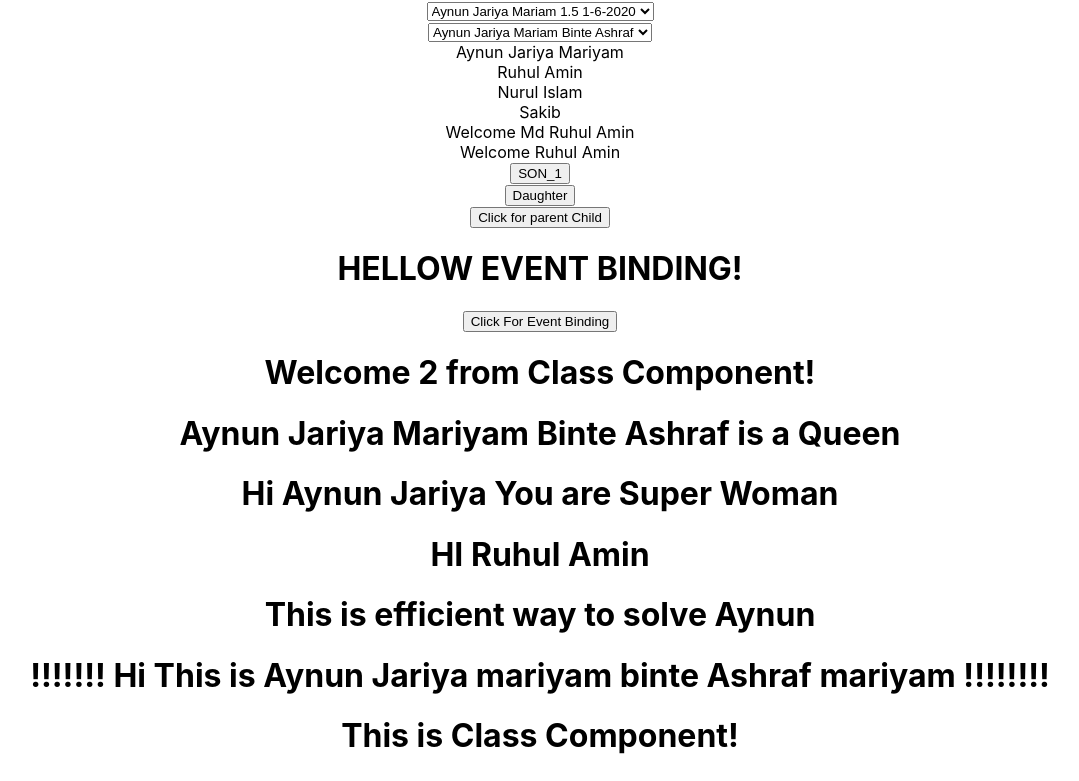
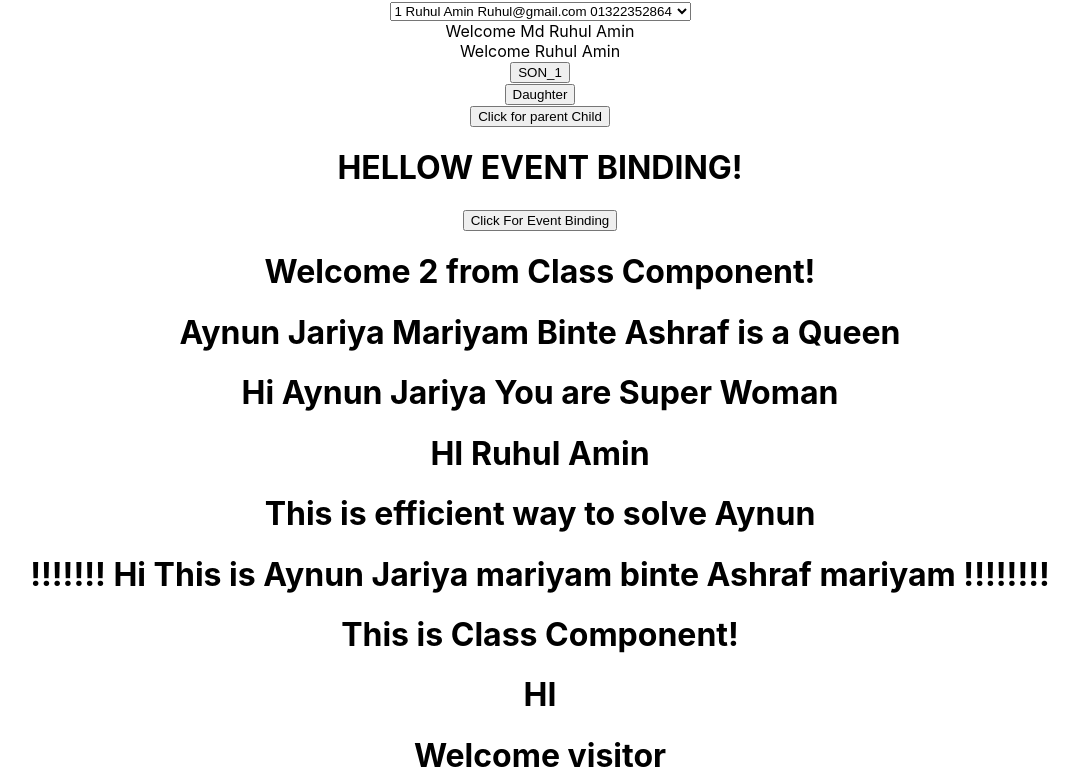
Before and after one commit to MohammadRuhulAmin/react.js-tutorial, a React (Create React App) app: page / in a window 1280 px wide. Shown: the top 781 px of the page, without its empty margins (100-1179 px from the left). Built offline with nearby package versions, Linux system fonts and the light colour scheme.

Commit message:
key props binding

```diff
--- a/src/App.js
+++ b/src/App.js
@@ -23,16 +23,18 @@ import Father from './components/Father';
 import Ourfather from './components/Ourfather';
 import UserGreeting from './components/UserGreeting';
 import ConditionalRendering from './components/ConditionalRendering';
-import ListRendering from './components/ListRendering';
-import ListRenderingclass from './components/ListRenderingclass';
-import Person from './components/Person';
+// import ListRendering from './components/ListRendering';
+// import ListRenderingclass from './components/ListRenderingclass';
+// import Person from './components/Person';
+import Team from './components/Team';
 class App extends Component {
   render(){
     return(
       <div className='App'>
-        <Person/>
+        <Team/>
+        {/* <Person/>
         <ListRenderingclass/>
-        <ListRendering/>
+        <ListRendering/> */}
         <ConditionalRendering/>
         <UserGreeting/>
         <Ourfather/>
--- a/src/components/Person.js
+++ b/src/components/Person.js
@@ -1,9 +1,9 @@
 import React, { Component } from 'react'
+import Single from './Single'
 
 class Person extends Component {
     constructor(props) {
       super(props)
-
       this.state = {
          personInfo :[
              {
--- /dev/null
+++ b/src/components/Team.js
@@ -0,0 +1,43 @@
+import React, { Component } from 'react'
+
+class Team extends Component {
+    constructor(props){
+        super(props);
+        this.state = {
+            list :[
+                {
+                    id:1,
+                    name:"Ruhul Amin",
+                    email :"Ruhul@gmail.com",
+                    contact:"01322352864"
+                },
+                {
+                    id:2,
+                    name:"Sajid",
+                    email :"sajid@gmail.com",
+                    contact:"xx=xx=xx"
+                },
+                {
+                    id:3,
+                    name:"Sakib",
+                    email :"Sakib@gmail.com",
+                    contact:"xx-xxxxx-xx"
+                },
+            ]
+        }
+    }
+    render() {
+
+        return (
+        <div>
+            <select>
+                {
+                    this.state.list.map(inf=> <option key={inf.id}>   {inf.id} {inf.name} {inf.email} {inf.contact} </option> )
+                }
+            </select>
+        </div>
+        )
+  }
+}
+
+export default Team
```
Also changed, not shown: src/components/Single.js (added, +11 -0 lines).
